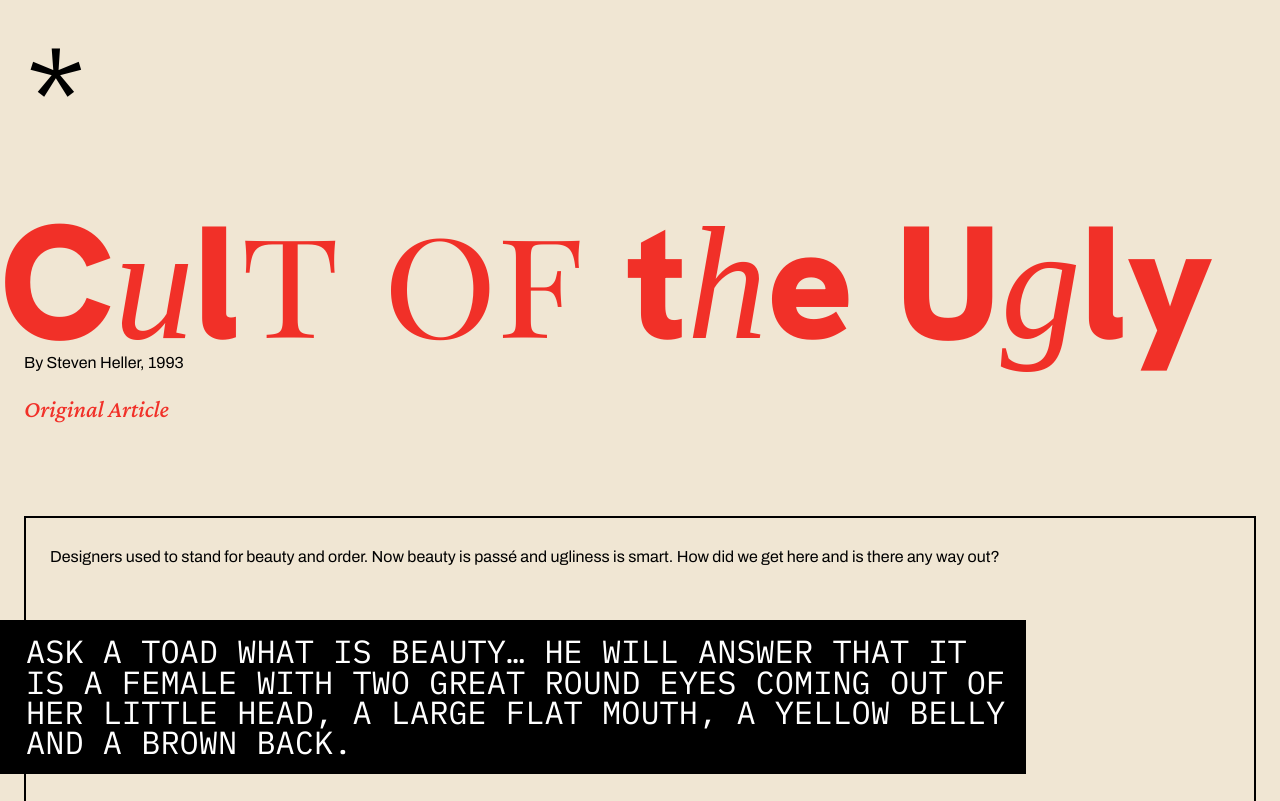
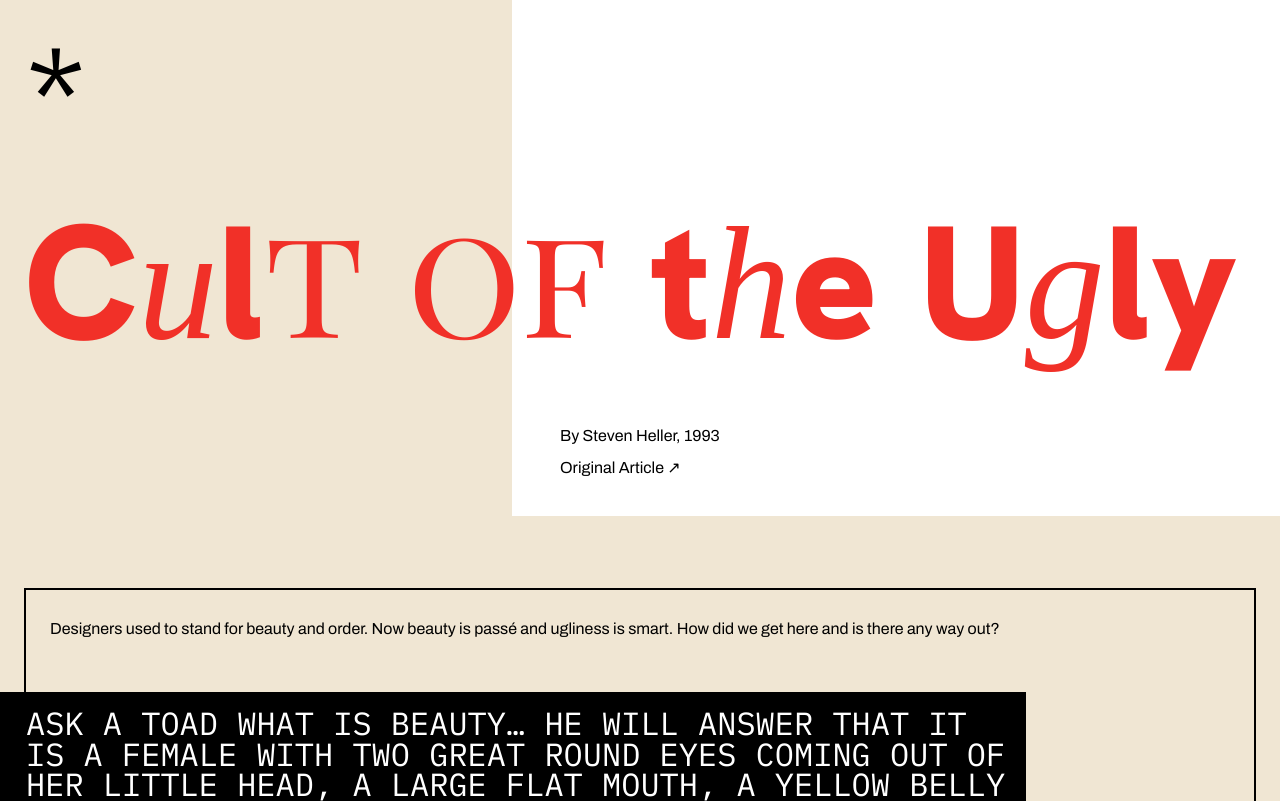
Before and after one commit to kirstengeiger/binding, a plain HTML site: page reading-1.html in a window 1280 px wide. Shown: the top 801 px of the page. Drawn offline with nearby package versions, Linux system fonts and the light colour scheme; a web font is replaced by a local one.

Commit message:
Styled title

```diff
--- a/common.css
+++ b/common.css
@@ -117,6 +117,7 @@ h1 {
     color: #F13028;
     font-size: var(--typography-h1);
     line-height: calc(0.8 * var(--typography-h1));
+    padding-left: var(--margin);
 }
 
 .times {
@@ -132,6 +133,21 @@ h1 {
     font-size: calc(1 * var(--typography-h1));
 }
 
+.author {
+    background-color: white;
+    color: black;
+    padding-top: calc(22 * var(--margin));
+    padding-bottom: var(--margin);
+    padding-left: var(--margin);
+    margin-left: 40vw;
+    margin-top: calc(-28 * var(--gutter));
+}
+
+.author > p {
+    line-height: var(--typography-base);
+}
+
+
 h2 {
     font-family:'Hanken Grotesk', sans-serif;
     color: white;
@@ -139,6 +155,7 @@ h2 {
     font-size: var(--typography-h2);
     text-transform: uppercase;
     background-color: #F13028;
+    rotate: -3deg;
     margin-top: calc(2 * var(--typography-h2));
     margin-bottom: var(--typography-h2);
     margin-left: calc(-2 * var(--gutter));
@@ -171,7 +188,7 @@ em {
     font-style: italic;
 }
 
-a:not([href^="#"]) {
+a:not([href^="#" class^="original"]) {
     font-family: 'Crimson Pro', serif;
     font-size: var(--typography-a);
     font-style: italic;
--- a/reading-1.html
+++ b/reading-1.html
@@ -26,7 +26,7 @@
 
         <section class="author">
             <p>By Steven Heller, 1993</p>
-            <p><a href="https://www.eyemagazine.com/feature/article/cult-of-the-ugly">Original Article</a></p>
+            <p><a href="https://www.eyemagazine.com/feature/article/cult-of-the-ugly" class="original">Original Article ↗</a></p>
         </section>
 
 
```
